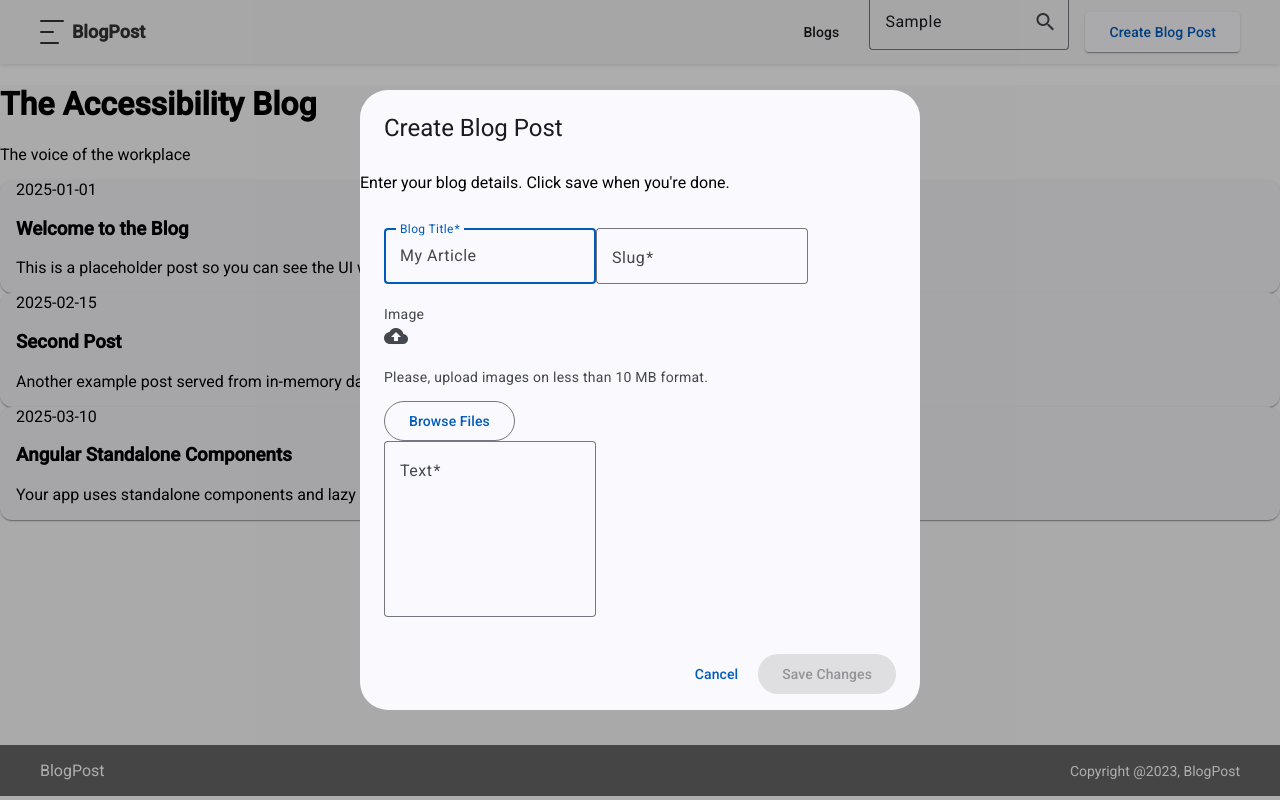
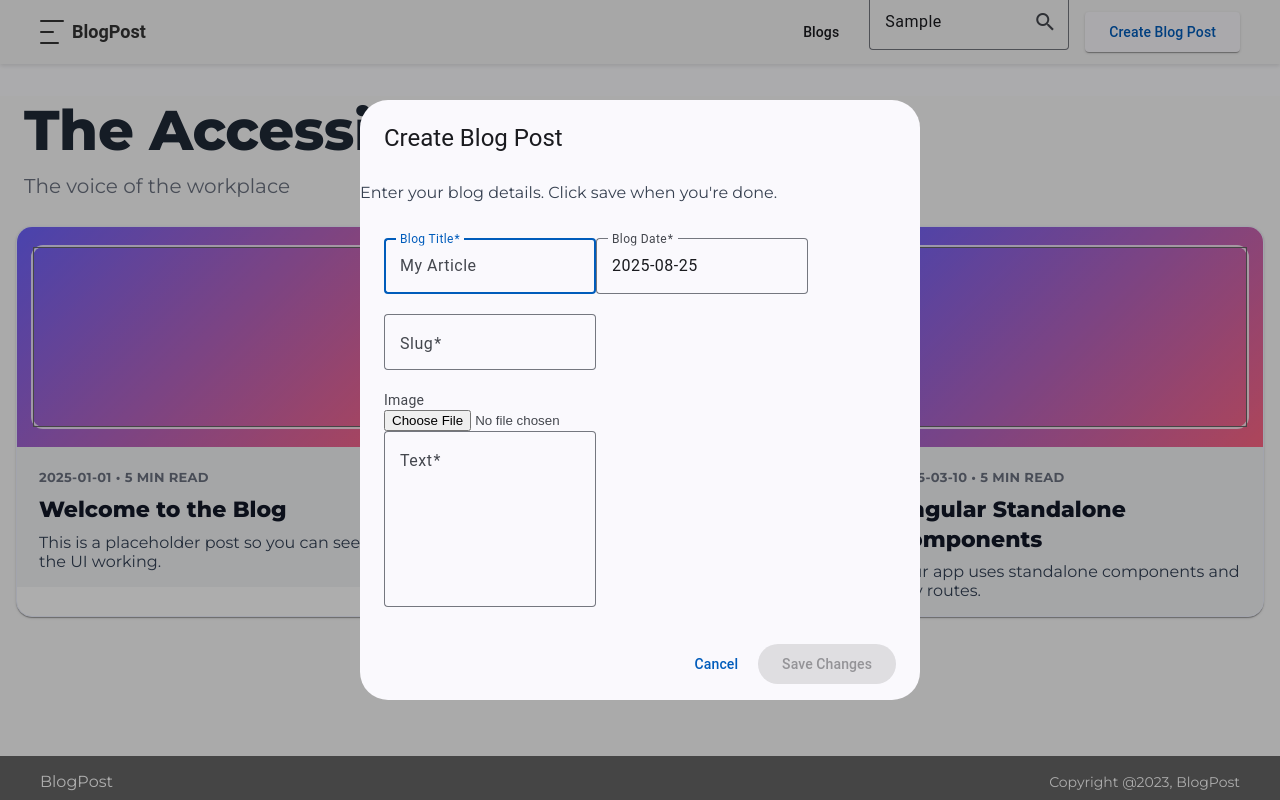
Before and after one commit to DynastyElvis/technoprise-blogs, an Angular app in the folder frontend/blog-frontend/: page /blogs in a window 1280 px wide. Both pictures are taken after typing "Sample" into the empty fields and a click on the button "Create Blog Post". Built offline with nearby package versions, Linux system fonts and the light colour scheme; no server answers.

Commit message:
feat: backend apis and serving expected routes to frontend

```diff
--- a/frontend/blog-frontend/src/app/components/blog-list/blog-list.component.css
+++ b/frontend/blog-frontend/src/app/components/blog-list/blog-list.component.css
@@ -0,0 +1,22 @@
+.blog-list-container { padding: 0 16px 48px; }
+.header-section { margin: 32px 8px 16px; }
+.main-title { font-size: 56px; font-weight: 800; margin: 0; letter-spacing: -0.5px; }
+.subtitle { margin: 10px 0 28px; font-size: 20px; color: var(--muted); }
+
+.posts-grid { display: grid; grid-template-columns: repeat(3, 1fr); gap: 32px; }
+
+.post-card { padding: 0; cursor: pointer; border-radius: 16px; overflow: hidden; background: var(--surface); border: 1px solid #eef2ff; transition: transform .2s ease, box-shadow .2s ease; }
+.post-card:hover { box-shadow: 0 12px 32px rgba(108, 99, 255, 0.18); transform: translateY(-3px); }
+
+.card-image { background: linear-gradient(135deg, var(--primary), var(--accent)); height: 220px; display:flex; align-items:center; justify-content:center; }
+.card-image img { width: 100%; height: 100%; object-fit: cover; }
+.image-placeholder { width: 92%; height: 82%; border: 2px solid rgba(255,255,255,.8); border-radius: 12px; position: relative; }
+.image-placeholder::before, .image-placeholder::after { content: ""; position: absolute; top: 0; left: 0; right: 0; bottom: 0; border: 1px solid #666; transform: skewY(0); }
+
+.card-content { background: var(--card); padding: 22px 22px 26px; }
+.post-meta { font-size: 13px; color: var(--muted); font-weight: 700; letter-spacing: .3px; margin-bottom: 10px; text-transform: uppercase; }
+.post-title { margin: 0 0 8px; font-size: 22px; font-weight: 800; line-height: 1.35; color: #111827; }
+.post-excerpt { margin: 0; color: #334155; font-size: 16px; }
+
+@media (max-width: 1100px) { .posts-grid { grid-template-columns: repeat(2, 1fr); } }
+@media (max-width: 700px) { .posts-grid { grid-template-columns: 1fr; } .main-title{font-size:36px;} }
--- a/frontend/blog-frontend/src/app/components/blog-list/blog-list.component.html
+++ b/frontend/blog-frontend/src/app/components/blog-list/blog-list.component.html
@@ -17,11 +17,12 @@
         class="post-card"
         (click)="viewPost(post.slug)"
       >
-        <div class="image-placeholder">
-          <!-- Placeholder for blog image -->
+        <div class="card-image">
+          <img *ngIf="post.imageUrl" [src]="post.imageUrl" alt="" />
+          <div *ngIf="!post.imageUrl" class="image-placeholder"></div>
         </div>
         <mat-card-content class="card-content">
-          <div class="post-meta">{{ post.date }}</div>
+          <div class="post-meta">{{ post.date }} • 5 min Read</div>
           <h3 class="post-title">{{ post.title }}</h3>
           <p class="post-excerpt">{{ post.excerpt }}</p>
         </mat-card-content>
--- a/frontend/blog-frontend/src/app/components/blog-post/blog-post.component.css
+++ b/frontend/blog-frontend/src/app/components/blog-post/blog-post.component.css
@@ -0,0 +1,8 @@
+.blog-post-container { padding: 16px; }
+.post-header { margin-bottom: 16px; }
+.post-title { font-size: 40px; font-weight: 800; margin: 0 0 8px; letter-spacing: -0.3px; }
+.post-meta { color: var(--muted); font-size: 14px; font-weight: 700; text-transform: uppercase; letter-spacing: .3px; }
+.post-image { background: linear-gradient(135deg, var(--primary), var(--accent)); height: 360px; display:flex; align-items:center; justify-content:center; margin-bottom: 16px; border-radius: 16px; overflow: hidden; }
+.post-image img { width: 100%; height: 100%; object-fit: cover; }
+.image-placeholder { width: 90%; height: 85%; border: 2px solid #999; border-radius: 8px; }
+.post-content { font-size: 18px; line-height: 1.8; color: #111827; }
--- a/frontend/blog-frontend/src/app/components/blog-post/blog-post.component.html
+++ b/frontend/blog-frontend/src/app/components/blog-post/blog-post.component.html
@@ -28,9 +28,8 @@
       </header>
 
       <div class="post-image">
-        <div class="image-placeholder">
-          <!-- Placeholder for blog image -->
-        </div>
+        <img *ngIf="post.imageUrl" [src]="post.imageUrl" alt="" />
+        <div *ngIf="!post.imageUrl" class="image-placeholder"></div>
       </div>
 
       <div class="post-content">
--- a/frontend/blog-frontend/src/app/components/create-post-dialog/create-post-dialog.component.html
+++ b/frontend/blog-frontend/src/app/components/create-post-dialog/create-post-dialog.component.html
@@ -23,6 +23,12 @@
           </mat-error>
         </mat-form-field>
 
+        <!-- Blog Date -->
+        <mat-form-field appearance="outline" class="form-field">
+          <mat-label>Blog Date</mat-label>
+          <input matInput formControlName="date" placeholder="YYYY-MM-DD">
+        </mat-form-field>
+
         <!-- Blog Slug -->
         <mat-form-field appearance="outline" class="form-field">
           <mat-label>Slug</mat-label>
@@ -39,15 +45,14 @@
           </mat-error>
         </mat-form-field>
 
-        <!-- Image Upload Placeholder -->
+        <!-- Image Upload -->
         <div class="image-upload-section">
           <label class="image-label">Image</label>
           <div class="image-upload-area">
-            <mat-icon>cloud_upload</mat-icon>
-            <p>Please, upload images on less than 10 MB format.</p>
-            <button type="button" mat-stroked-button color="primary" class="browse-button">
-              Browse Files
-            </button>
+            <input type="file" accept="image/*" (change)="onFileSelected($event)">
+            <div class="preview" *ngIf="previewUrl">
+              <img [src]="previewUrl" alt="Preview">
+            </div>
           </div>
         </div>
 
--- a/frontend/blog-frontend/src/app/components/create-post-dialog/create-post-dialog.component.ts
+++ b/frontend/blog-frontend/src/app/components/create-post-dialog/create-post-dialog.component.ts
@@ -30,6 +30,7 @@ export class CreatePostDialogComponent {
   postForm: FormGroup;
   loading = false;
   error = '';
+  previewUrl: string | null = null;
 
   constructor(
     private fb: FormBuilder,
@@ -38,9 +39,23 @@ export class CreatePostDialogComponent {
   ) {
     this.postForm = this.fb.group({
       title: ['', [Validators.required, Validators.minLength(5)]],
+      date: [new Date().toISOString().slice(0, 10), [Validators.required]],
       slug: ['', [Validators.required, Validators.minLength(3)]],
+      imageUrl: [''],
       content: ['', [Validators.required, Validators.minLength(50)]]
     });
+  }
+
+  onFileSelected(event: Event): void {
+    const input = event.target as HTMLInputElement;
+    const file = input.files && input.files[0];
+    if (!file) { return; }
+    const reader = new FileReader();
+    reader.onload = () => {
+      this.previewUrl = reader.result as string;
+      this.postForm.patchValue({ imageUrl: this.previewUrl });
+    };
+    reader.readAsDataURL(file);
   }
 
   onTitleChange(): void {
--- a/frontend/blog-frontend/src/app/services/blog.service.ts
+++ b/frontend/blog-frontend/src/app/services/blog.service.ts
@@ -10,6 +10,7 @@ export interface BlogPost {
   slug: string;
   content: string;
   excerpt: string;
+  imageUrl?: string;
 }
 
 export interface BlogResponse {
@@ -26,6 +27,7 @@ export interface BlogResponse {
 })
 export class BlogService {
   private apiUrl = 'http://localhost:8080/api';
+  private storageKey = 'blog_posts';
 
   constructor(private http: HttpClient) { }
 
@@ -40,7 +42,7 @@ export class BlogService {
 
     return this.http.get<BlogResponse>(`${this.apiUrl}/posts`, { params }).pipe(
       catchError(() => {
-        const allPosts: BlogPost[] = MOCK_POSTS;
+        const allPosts: BlogPost[] = this.getStoredPosts();
         const startIndex = (page - 1) * limit;
         const paged = allPosts.slice(startIndex, startIndex + limit);
         return of({
@@ -58,7 +60,7 @@ export class BlogService {
   getBlogPost(slug: string): Observable<BlogPost> {
     return this.http.get<BlogPost>(`${this.apiUrl}/posts/${slug}`).pipe(
       catchError(() => {
-        const found = MOCK_POSTS.find(p => p.slug === slug);
+        const found = this.getStoredPosts().find(p => p.slug === slug);
         return of(found as BlogPost);
       })
     );
@@ -67,18 +69,35 @@ export class BlogService {
   createBlogPost(post: Partial<BlogPost>): Observable<BlogPost> {
     return this.http.post<BlogPost>(`${this.apiUrl}/posts`, post).pipe(
       catchError(() => {
+        const existing = this.getStoredPosts();
         const newPost: BlogPost = {
-          id: MOCK_POSTS.length + 1,
+          id: existing.length + 1,
           title: post.title || 'Untitled',
           date: new Date().toISOString().slice(0, 10),
           slug: (post.slug || (post.title || 'untitled').toLowerCase().replace(/\s+/g, '-')) + '-' + (MOCK_POSTS.length + 1),
           content: post.content || '',
-          excerpt: post.excerpt || ''
+          excerpt: post.excerpt || (post.content ? String(post.content).slice(0, 160) : ''),
+          imageUrl: post.imageUrl
         };
-        MOCK_POSTS.unshift(newPost);
+        const updated = [newPost, ...existing];
+        this.saveStoredPosts(updated);
         return of(newPost);
       })
     );
+  }
+
+  private getStoredPosts(): BlogPost[] {
+    const raw = localStorage.getItem(this.storageKey);
+    if (raw) {
+      try { return JSON.parse(raw) as BlogPost[]; } catch { /* fallthrough */ }
+    }
+    // seed with mock data once
+    this.saveStoredPosts(MOCK_POSTS);
+    return MOCK_POSTS;
+  }
+
+  private saveStoredPosts(posts: BlogPost[]): void {
+    localStorage.setItem(this.storageKey, JSON.stringify(posts));
   }
 }
 
--- a/frontend/blog-frontend/src/index.html
+++ b/frontend/blog-frontend/src/index.html
@@ -6,7 +6,7 @@
   <base href="/">
   <meta name="viewport" content="width=device-width, initial-scale=1">
   <link rel="icon" type="image/x-icon" href="favicon.ico">
-  <link href="https://fonts.googleapis.com/css2?family=Roboto:wght@300;400;500&display=swap" rel="stylesheet">
+  <link href="https://fonts.googleapis.com/css2?family=Montserrat:wght@300;400;600;700;800&display=swap" rel="stylesheet">
   <link href="https://fonts.googleapis.com/icon?family=Material+Icons" rel="stylesheet">
 </head>
 <body class="mat-typography">
--- a/frontend/blog-frontend/src/styles.css
+++ b/frontend/blog-frontend/src/styles.css
@@ -1,4 +1,23 @@
 /* You can add global styles to this file, and also import other style files */
 
 html, body { height: 100%; }
-body { margin: 0; font-family: Roboto, "Helvetica Neue", sans-serif; }
+body { margin: 0; font-family: 'Montserrat', system-ui, -apple-system, Segoe UI, Roboto, "Helvetica Neue", Arial, sans-serif; background: #fcfcfe; color: #1f2937; }
+
+/* Color palette */
+:root {
+  --primary: #6C63FF;        /* indigo */
+  --primary-600: #5850EC;
+  --accent: #FF6584;         /* pink */
+  --muted: #6B7280;          /* gray-500 */
+  --surface: #ffffff;
+  --card: #f3f4f6;
+}
+
+/* Utility */
+.container { max-width: 1200px; margin: 0 auto; padding: 0 16px; }
+.btn-primary { background: var(--primary); color: #fff; border: none; padding: 10px 16px; border-radius: 8px; font-weight: 700; }
+.btn-primary:hover { background: var(--primary-600); }
+
+/* Typography */
+h1, h2, h3, h4 { font-weight: 800; }
+p { color: #374151; }
```
Also changed, not shown: 1 other file (tests, documents, lock files or other folders).
